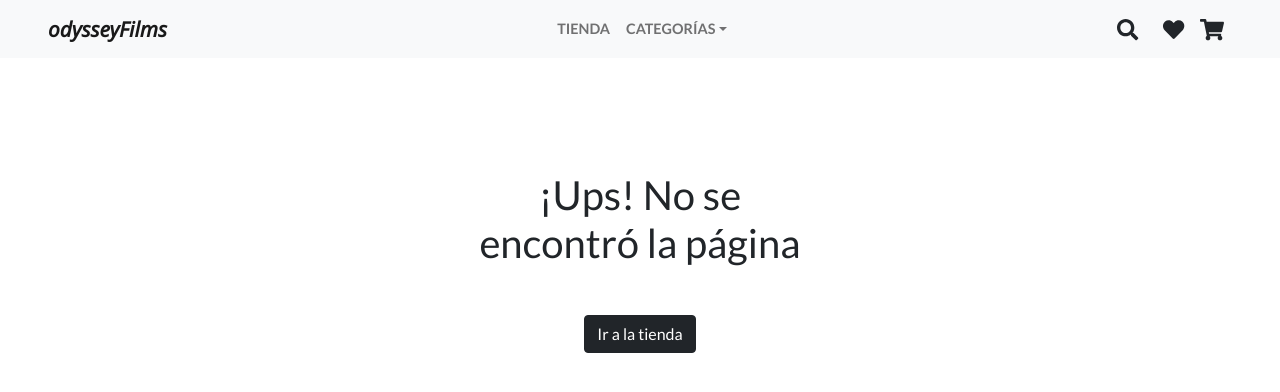
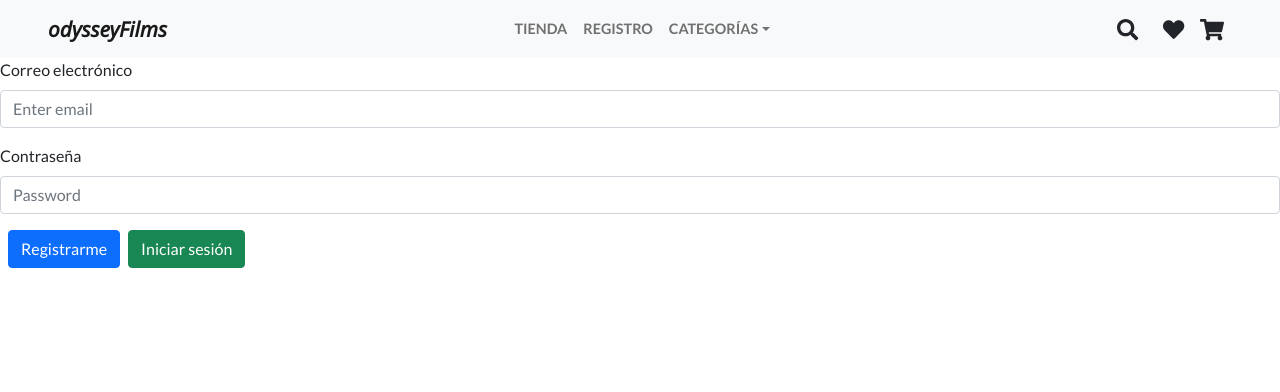
Before and after one commit to agustinvargas/oddyseyfilms, a React (Create React App) app: page /log-in in a window 1280 px wide. Shown: the top 392 px of the page. Built offline with nearby package versions, Linux system fonts and the light colour scheme; no server answers.

Commit message:
autenticación general

```diff
--- a/src/components/Alert/Alert.js
+++ b/src/components/Alert/Alert.js
@@ -1,14 +1,14 @@
 import { Alert } from "react-bootstrap";
 
-function AlertForm({ state }) {
+function AlertForm({ state, heading, text }) {
 
     if (state) {
         return (
             <div>
                 <Alert className="my-5" variant="danger">
-                    <Alert.Heading>Chequeá la info</Alert.Heading>
+                    <Alert.Heading>{heading}</Alert.Heading>
                     <p>
-                        Al parecer, los correos electrónicos introducidos no coinciden
+                        {text}
                     </p>
                 </Alert>
             </div>
--- /dev/null
+++ b/src/components/Auth/Auth.js
@@ -0,0 +1,68 @@
+import React, { useState } from "react";
+import { Form, Button } from "react-bootstrap";
+import { auth } from "../../firebase";
+import AlertForm from "../Alert/Alert";
+import { useHistory } from "react-router";
+
+export default function Auth() {
+  const [email, setEmail] = useState("");
+  const [password, setPassword] = useState("");
+  const [error, setError] = useState(null);
+
+  const history = useHistory();
+
+  const userRegister = (e) => {
+    e.preventDefault();
+    auth
+      .createUserWithEmailAndPassword(email, password)
+      .then((response) => history.push("/mi-cuenta/detalles"))
+      .catch((err) => {
+        if (err.code === "auth/invalid-email") {
+          setError("Contraseña inválida");
+        }
+        if (err.code === "auth/weak-password") {
+          setError("Tu contraseña debe tener un mínimo de 6 caracteres");
+        }
+      });
+  };
+
+  const userLogin = () => {
+    auth
+      .signInWithEmailAndPassword(email, password)
+      .then((response) => history.push("/mi-cuenta/detalles"))
+      .catch((err) => {
+        if (err.code === "auth/wrong-password") {
+            setError("Contraseña inválida");
+          }
+      });
+  };
+
+  return (
+    <Form onSubmit={userRegister}>
+      <Form.Group className="mb-3" controlId="formBasicEmail">
+        <Form.Label>Correo electrónico</Form.Label>
+        <Form.Control
+          onChange={(e) => setEmail(e.target.value)}
+          type="email"
+          placeholder="Enter email"
+        />
+      </Form.Group>
+
+      <Form.Group className="mb-3" controlId="formBasicPassword">
+        <Form.Label>Contraseña</Form.Label>
+        <Form.Control
+          onChange={(e) => setPassword(e.target.value)}
+          type="password"
+          placeholder="Password"
+        />
+      </Form.Group>
+      <Button variant="primary" type="submit" className="mx-2">
+        Registrarme
+      </Button>
+      <Button variant="success" onClick={() => userLogin()}>
+        Iniciar sesión
+      </Button>
+      {error ? <AlertForm state={true} heading="Error" text={error} /> : null}
+    </Form>
+  );
+}
--- a/src/components/Checkout/Checkout.js
+++ b/src/components/Checkout/Checkout.js
@@ -82,7 +82,7 @@ const Checkout = () => {
             <Container className="w-75 py-5 mx-auto" >
                 {order ? <Loader loading /> :
                     <>
-                        :
+
                         <Form className="px-lg-5">
                             <h1 className="mb-5">Completá tu datos</h1>
                             <Form.Group className="mb-3" controlId="formBasicName">
@@ -104,7 +104,7 @@ const Checkout = () => {
                             <Button disabled={isDiabledButton} variant="dark" onClick={handleFinishPurchase}>
                                 Realizar pedido
                             </Button>
-                            {alert && <AlertForm state={alert} />}
+                            {alert && <AlertForm state={alert} heading="Chequeá la info" text="Al parecer, las contraseñas de los correos no coinciden" />}
                         </Form>
                     </>
                 }
--- a/src/components/Navs/NavBar.js
+++ b/src/components/Navs/NavBar.js
@@ -1,25 +1,61 @@
-import { Navbar, Nav, NavDropdown } from 'react-bootstrap';
+import { useEffect, useState } from "react";
+import { Navbar, Nav, NavDropdown, Button } from "react-bootstrap";
 import CartWidget from "../NavWidgets/CartWidget/CartWidget";
 import SearchWidget from "../NavWidgets/SearchWidget/SearchWidget";
 import WishListWidget from "../NavWidgets/WishListWidget/WishListWidget";
-import { Link } from "react-router-dom"
-import './NavBar.scss';
+import { Link } from "react-router-dom";
+import "./NavBar.scss";
+import { auth } from "../../firebase";
 
 const NavBar = () => {
+  const [login, setLogin] = useState(false);
+
+  useEffect(() => {
+    auth.onAuthStateChanged((user) => {
+      if (user) {
+        setLogin(user.email);
+      }
+    });
+  }, []);
+
+  const signOut = () => {
+    auth.signOut();
+    setLogin(null);
+  };
+
   return (
-        <Navbar bg="light" expand="lg" className="px-3 px-lg-5 d-flex justify-content-between">
-            <Navbar.Brand translate="no"><Link exact to="/">odysseyFilms</Link></Navbar.Brand>
+    <Navbar
+      bg="light"
+      expand="lg"
+      className="px-3 px-lg-5 d-flex justify-content-between"
+    >
+      <Navbar.Brand translate="no">
+        <Link exact to="/">
+          odysseyFilms
+        </Link>
+      </Navbar.Brand>
       <Navbar.Toggle aria-controls="navbarScroll" />
       <Navbar.Collapse id="navbarScroll">
-                <Nav
-                    className="mr-auto my-2 my-lg-0"
-                    navbarScroll
-                >
-                    <Nav.Link as={Link} to="/tienda">Tienda</Nav.Link>
+        <Nav className="mr-auto my-2 my-lg-0" navbarScroll>
+          <Nav.Link as={Link} to="/tienda">
+            Tienda
+          </Nav.Link>
+          <Nav.Link as={Link} to="/log-in">
+            Registro
+          </Nav.Link>
+          {login ? (
+            <Button onClick={() => signOut()}>Cerrar sesión</Button>
+          ) : null}
           <NavDropdown title="Categorías" id="navbarScrollingDropdown">
-                        <NavDropdown.Item as={Link} to="/categorias/cine">Cine</NavDropdown.Item>
-                        <NavDropdown.Item as={Link} to="/categorias/series">Series</NavDropdown.Item>
-                        <NavDropdown.Item as={Link} to="/categorias/anime">Animé</NavDropdown.Item>
+            <NavDropdown.Item as={Link} to="/categorias/cine">
+              Cine
+            </NavDropdown.Item>
+            <NavDropdown.Item as={Link} to="/categorias/series">
+              Series
+            </NavDropdown.Item>
+            <NavDropdown.Item as={Link} to="/categorias/anime">
+              Animé
+            </NavDropdown.Item>
           </NavDropdown>
         </Nav>
       </Navbar.Collapse>
@@ -28,8 +64,8 @@ const NavBar = () => {
         <WishListWidget />
         <CartWidget />
       </div>
-        </Navbar >
-    )
+    </Navbar>
+  );
 };
 
 export default NavBar;
--- /dev/null
+++ b/src/components/UserDetail/UserDetail.js
@@ -0,0 +1,8 @@
+import React from 'react'
+
+export default function UserDetail() {
+    return (
+        <div>
+        </div>
+    )
+}
--- a/src/firebase/index.js
+++ b/src/firebase/index.js
@@ -1,10 +1,11 @@
 // import { initializeApp } from "firebase/compact/app";
 import firebase from "firebase/compat/app";
 import "firebase/compat/firestore";
+import "firebase/compat/auth"
 
 // Initialize Firebase
 const firebaseConfig = {
-    apiKey: process.env.REACT_APP_FIRESBASE,
+    apiKey: "AIzaSyDwY07UA1iWKRji8OaoHweVsQPlm2pilxM",
     authDomain: "odysseyfilm-ca6e0.firebaseapp.com",
     projectId: "odysseyfilm-ca6e0",
     storageBucket: "odysseyfilm-ca6e0.appspot.com",
@@ -15,3 +16,4 @@ const firebaseConfig = {
 firebase.initializeApp(firebaseConfig);
 
 export const getFirestore = () => firebase.firestore()
+export const auth = firebase.initializeApp(firebaseConfig).auth()
--- a/src/router/Router.js
+++ b/src/router/Router.js
@@ -11,6 +11,8 @@ import WishList from '../components/WishList/WishList';
 import Hero from '../components/Hero/Hero';
 import Message from '../components/Messages/Message';
 import SearchBar from '../components/SearchBar/SearchBar';
+import Auth from '../components/Auth/Auth';
+import UserDetail from '../components/UserDetail/UserDetail';
 
 const Router = () => {
     return (
@@ -25,6 +27,8 @@ const Router = () => {
                 <Route path="/tienda" component={ItemListContainer} />
                 <Route path="/orden-creada/:orderId" component={Thanks} />
                 <Route path="/buscar" component={SearchBar} />
+                <Route path="/log-in" component={Auth} />
+                <Route path="/mi-cuenta" component={UserDetail} />
                 <Route exact path="/" component={Hero} />
                 <Route path="*"><Message text="¡Ups! No se encontró la página" /></Route>
             </Switch>
```
Lines whose indentation alone changed are shown as unchanged.
